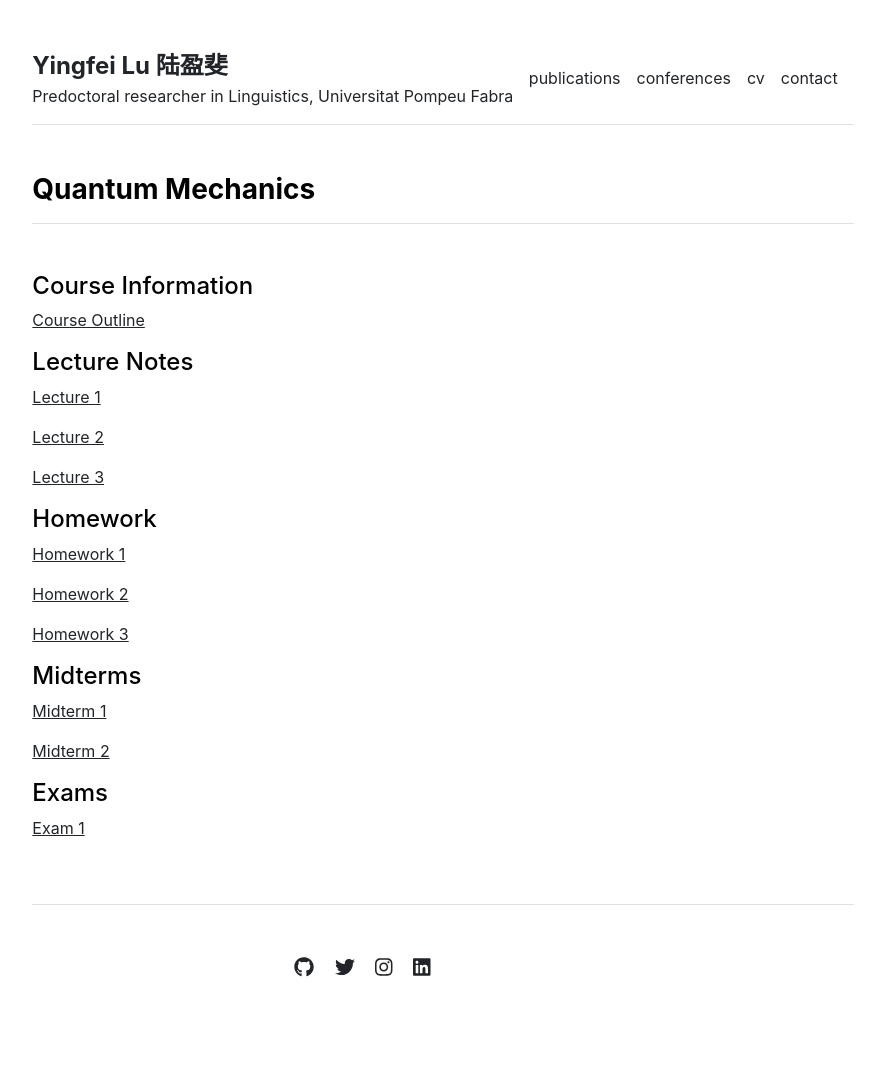
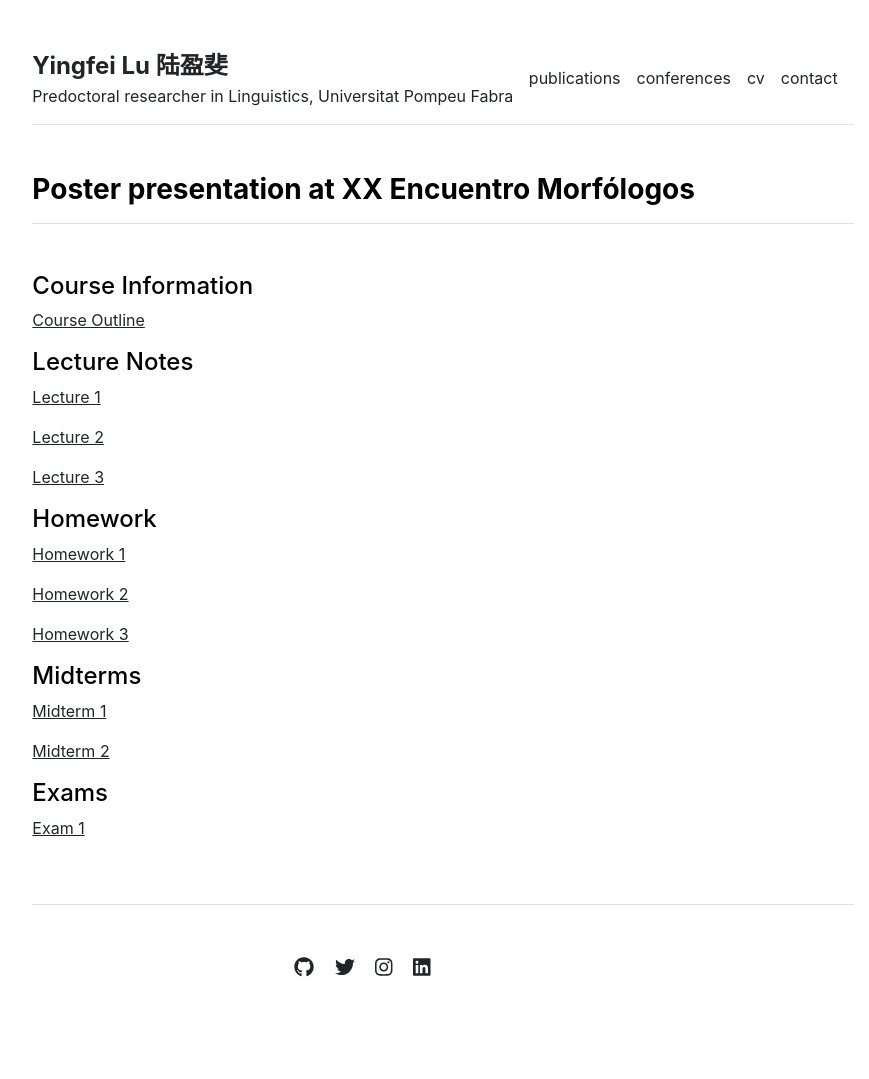
Before and after one commit to YingfeiLu/yingfeilu.github.io, a Jekyll site: the page built from courses/quantum-mechanics.md, in a window 1280 px wide. Shown: the whole page, without its empty margins (197-1066 px from the left). Built offline with Jekyll 4.4.1, drawn with Linux system fonts in a browser that asks for light colours.

Commit message:
Update quantum-mechanics.md

```diff
--- a/courses/quantum-mechanics.md
+++ b/courses/quantum-mechanics.md
@@ -1,6 +1,6 @@
 ---
 layout: page
-title: "Quantum Mechanics"
+title: "Poster presentation at XX Encuentro Morfólogos"
 ---
 
 #### Course Information
```
